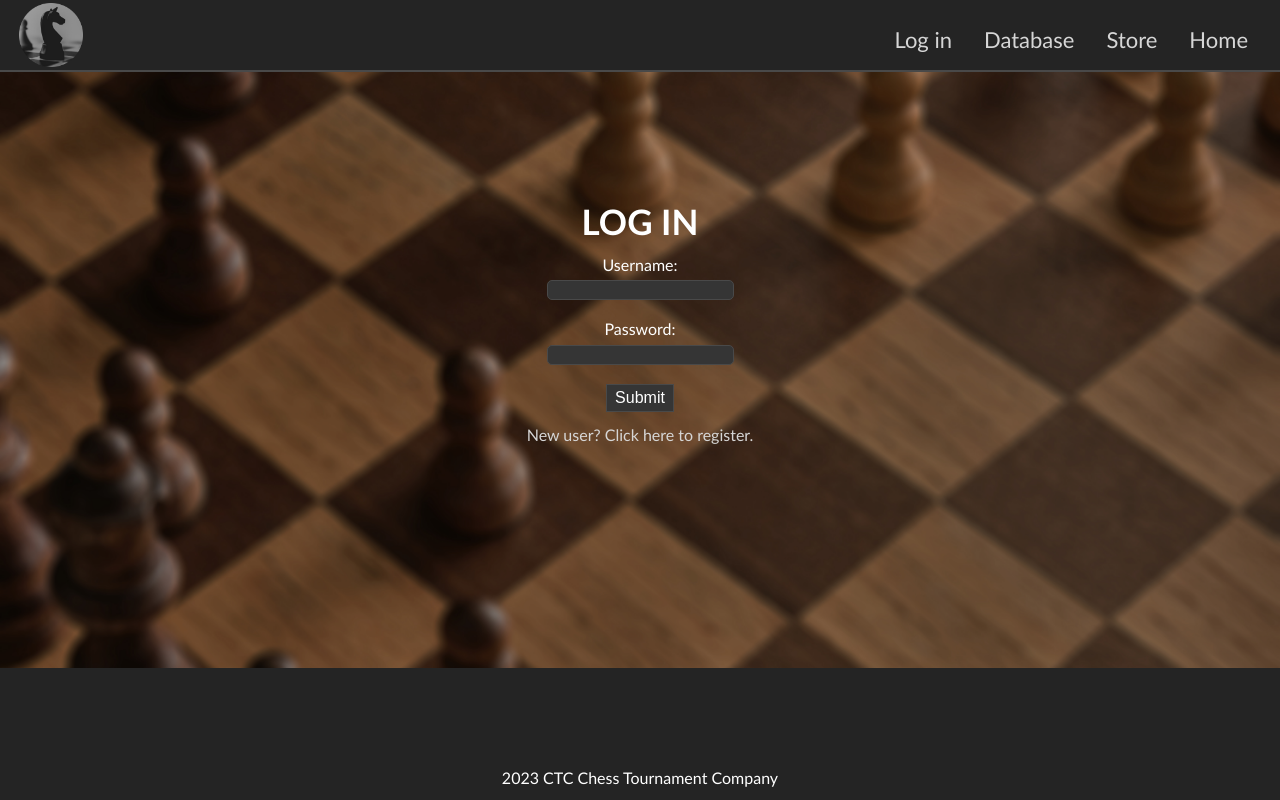
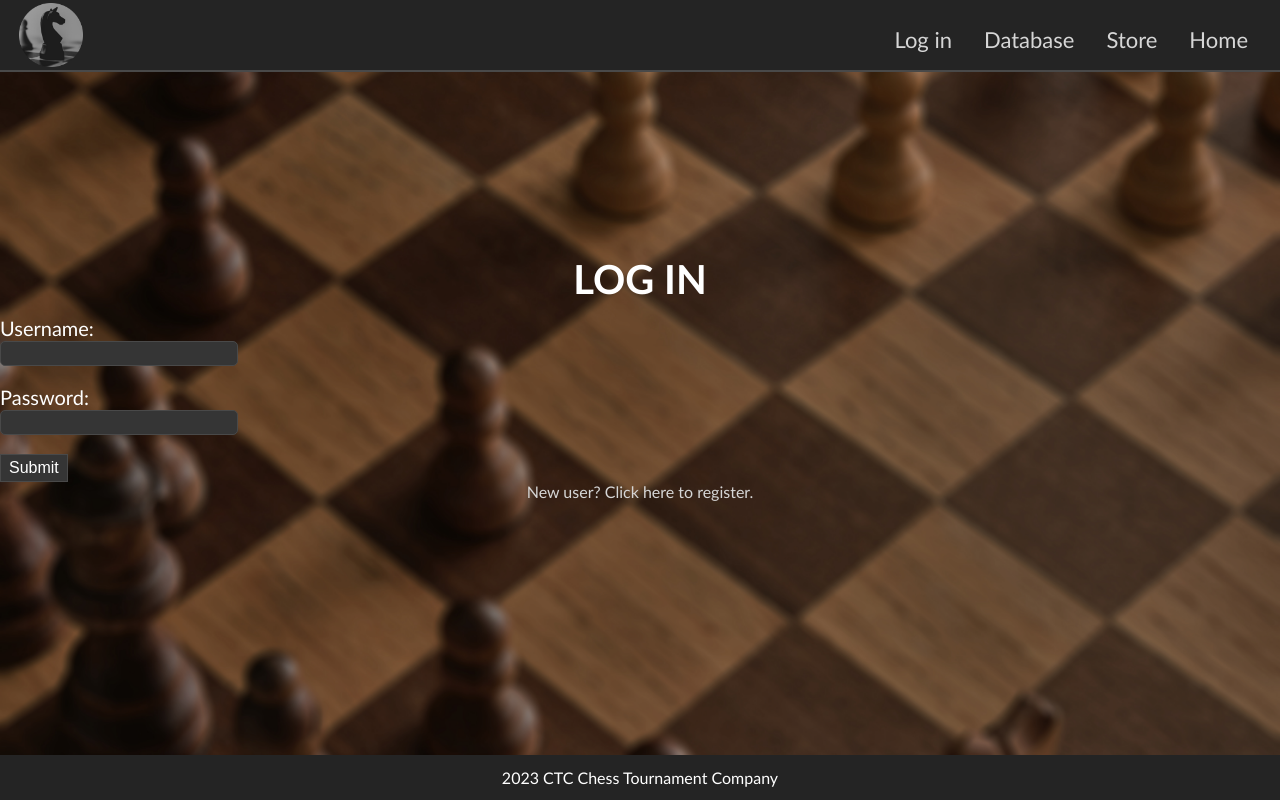
Before and after one commit to MateSaary/Chess-Database, a Flask app: page /login in a window 1280 px wide. Run offline with Flask 2, Linux system fonts and the light colour scheme.

Commit message:
CSS work in progress

```diff
--- a/static/styles.css
+++ b/static/styles.css
@@ -11,6 +11,7 @@
 html {
     scroll-behavior: smooth;
     background-color: var(--main-background-color);
+    height: 100%;
 }
 
 @viewport {
@@ -22,8 +23,14 @@ html {
 ::-webkit-scrollbar-thumb {background: var(--tertiary-color);}
 
 body {
+    background-color: var(--tertiary-color);
+    background-image: url('background.jpg');
+    background-size: cover;
+    background-attachment: fixed;
     margin: 0%;
+    padding: 0%;
     display: grid;
+    height: 100%;
     grid-template-columns: 1fr;
     grid-template-rows: auto;
     grid-template-areas: "header"
@@ -68,6 +75,10 @@ nav {
     border-bottom: 2px solid var(--tertiary-color);
 }
 
+ul.nav {
+
+}
+
 .leftnav {
     grid-area: left;
     float: left;
@@ -85,10 +96,6 @@ nav {
 }
 
 main {
-    background-color: var(--tertiary-color);
-    background-image: url('background.jpg');
-    background-size: cover;
-    background-attachment: fixed;
     color: #ffffff;
 }
 
@@ -196,7 +203,7 @@ h2 {
     font-size: 35px;
 }
 
-section > a {
+section.register > a {
     background-color: var(--main-background-color);
     padding: 15px;
     border: 1px solid var(--tertiary-color);
@@ -206,6 +213,14 @@ section > a {
 /*
     register.html
 */
+
+form {
+    width: auto;
+}
+
+label {
+    font-size: 20px;
+}
 
 #registerform {
     text-align: center;
@@ -220,7 +235,6 @@ h1.index {
 }
 
 .register-control {
-    margin-top: 0.5%;
     background-color: var(--secondary-color);
     color: #ffffff;
     border: 1px solid var(--tertiary-color);
@@ -239,7 +253,6 @@ h1.index {
     margin-top: .5%;
     text-align: center;
     justify-content: center;
-    display: block;
     margin-bottom: 12.5%;
 }
 
@@ -249,8 +262,6 @@ h1.index {
 
 .login {
     text-align: center;
-    margin-top: 8%;
-    margin-bottom: 1%;
 }
 .login-control {
     margin-top: 0.5%;
@@ -258,17 +269,29 @@ h1.index {
     color: #ffffff;
     border: 1px solid var(--tertiary-color);
     border-radius: 5px;
-    font-size: 14px;
+    font-size: 18px;
+}
+
+section.login > form {
+    text-align: left;
+    width: min-content;
+}
+
+#submit {
+    text-align: center;
+}
+
+section.login {
+    margin-left: clamp(10% 40% 45%);
+    margin-right: clamp(10% 40% 45%);
+    margin-bottom: clamp(20% 30% 40%);
+    text-align: center;
 }
 
 h1.login {
     text-align: center;
-    margin-top: 10%;
-    font-size: 35px;
-}
-
-#login-register-link {
-    padding-bottom: 5%;
+    font-size: 40px;
+    margin-bottom: 1%;
 }
 
 table {
--- a/templates/login.html
+++ b/templates/login.html
@@ -21,9 +21,9 @@
         {{ error }}
         {% endfor %}
         <br />
-        {{ form.submit() }}
+        {{ form.submit(class_="submit-login") }}
     </form>
+    <a href="{{ url_for('register') }}" class="login-register-link" id="login-register-link">New user? Click here to register.</a>
 </section>
-<a href="{{ url_for('register') }}" class="login-register-link" id="login-register-link">New user? Click here to register.</a>
 
 {% endblock %}
--- a/templates/store.html
+++ b/templates/store.html
@@ -8,6 +8,8 @@
         <tr>
             <td>{{ tournament["name"] }}</td>
             <td>{{ tournament["date"] }}</td>
+            <td>{{ tournament["start_time"]}}</td>
+            <td>{{ tournament["entry_fee"] }}</td>
             <td><a href="">See details</a></td>
         </tr>
     {% endfor %}
```
Also changed, not shown: 1 other file.
